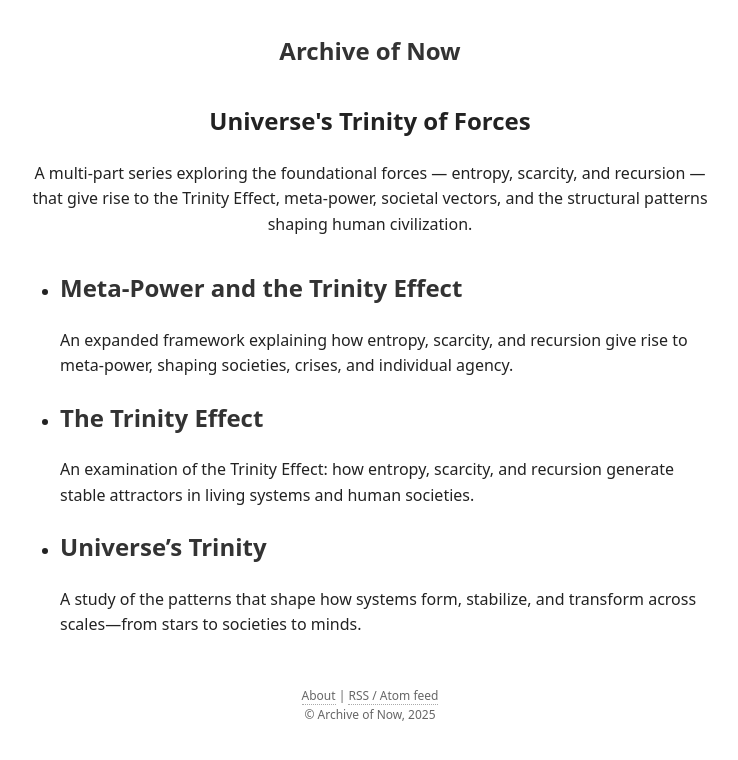
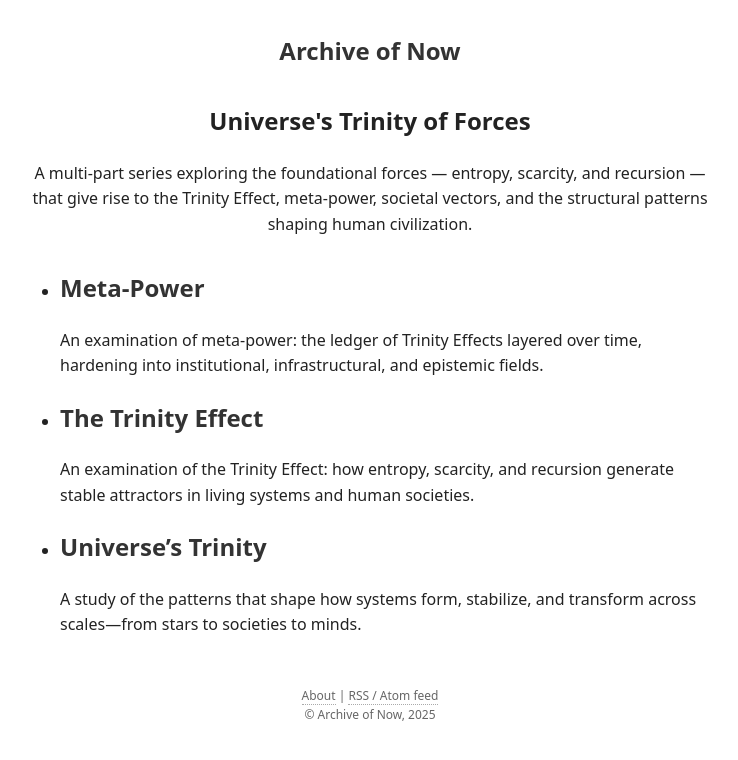
Before and after one commit to archive-of-now/archive-of-now.github.io, a Jekyll site: the page built from _trinity/index.md, in a window 1280 px wide. Shown: the top 760 px of the page, without its empty margins (270-1008 px from the left). Built offline with Jekyll 4.4.1, drawn with Linux system fonts in a browser that asks for light colours; some of the changed lines change nothing that is shown.

Commit message:
Refined and polished

```diff
--- a/_trinity/meta-power.md
+++ b/_trinity/meta-power.md
@@ -1,211 +1,312 @@
 ---
-title: "Meta-Power and the Trinity Effect"
-description: "An expanded framework explaining how entropy, scarcity, and recursion give rise to meta-power, shaping societies, crises, and individual agency."
+title: "Meta-Power"
+description: |
+    An examination of meta-power: the ledger of Trinity Effects layered over
+    time, hardening into institutional, infrastructural, and epistemic fields.
 ---
+# Meta-Power
 
-Building on the concepts of **[The Trinity of Forces](/trinity/the-holy-trinity-of-the-universe)** and **[The Trinity Effect](/trinity/the-trinity-effect)** (TTE) — the emergent system-level attractor arising from entropy, scarcity, and recursion — this essay examines how these forces manifest within human civilization.
+*Second-order fields in a world shaped by Universe’s Trinity.*
 
-TTE is observable across ecosystems, but in human societies it produces a particularly powerful phenomenon: **meta-power**.
+If Universe’s Trinity is the grammar and the Trinity Effect is the first sentence the universe writes with it, then **Meta-Power** is the paragraph: the field of accumulated structure that gives later sentences their tone, rhythm, and constraints.
 
-Historically, *meta-power* has been understood as a sociological second-order force — the power to shape power itself. But when viewed through the lens of TTE, its scope expands dramatically. Meta-power becomes a **system-wide attractor**, an emergent force governing epistemological frames, directing innovation, constraining agency, and shaping societal trajectories.
+Where the Trinity Effect describes the **first-order attractor** generated when entropy, scarcity, and recursion interact inside the corridor of viability, Meta-Power describes what happens when those attractors **repeat, sediment, and stack** in complex, recursive social systems over time.
 
-In this expanded framework:
+In other words:
 
-- Meta-power is **the invisible hand of the markets**.
-- Meta-power is **why nations go to war and why civilizations collapse**.
-- Meta-power is **the hidden structure behind tribes, institutions, ideologies, and information flows**.
-- Meta-power is what secret societies attempt to hack — structured or subconscious attempts to escape systemic gravity.
-- Meta-power is **the manifestation of the Trinity Effect** as it expresses itself in complex, recursive social systems.
+> **Meta-Power is the manifestation of the Trinity Effect in recursive human systems—and potentially any sufficiently recursive agentic system—accumulated into a field that shapes what becomes thinkable, buildable, and survivable.**
 
-Each section below unfolds a different facet of this expanded definition, culminating in how crises arise — and what individuals can realistically do within systems governed by these vectors.
+It is not an extra force beyond entropy, scarcity, and recursion.
+It is the **long memory** of how those forces have previously rebalanced.
 
 ---
 
-## Meta-Power as Systemic Vector
+## 1. From Attractor to Field
 
-Meta-power is the large-scale *directionality* of a system shaped by the Trinity Effect.
-Where individual actions fluctuate, meta-power stabilizes into a vector.
+The Trinity Effect tells us that systems under Universe’s Trinity tend to settle into recurrent configurations:
 
-- **Entropy** drives decay, turnover, and disorder.
-- **Scarcity** shapes competition and institutional selection.
-- **Recursion** amplifies winning structures and narratives through feedback loops.
+* characteristic hierarchies
+* familiar migration paths and flows
+* dominant institutional forms
+* predictable adoption and consolidation curves
 
-Meta-power is the **manifestation** of TTE at the level of societies, economies, and civilizations. It governs:
+In ecosystems, these attractors appear as:
 
-- which innovations rise
-- which ideologies spread
-- which institutions dominate
-- which narratives become “truth”
+* troop structures in primates
+* coalition patterns in lion prides
+* migration arcs in herds
 
-Individuals move within its field, but rarely alter its direction.
+In human systems, they appear as:
+
+* state forms and bureaucratic architectures
+* market concentration and platform dominance
+* geopolitical blocs and escalation patterns
+
+Each attractor is **local in time**: a configuration that emerges from a particular balance among entropy, scarcity, and recursion.
+
+Meta-Power begins when such attractors:
+
+* repeat across crises,
+* leave residues in infrastructure and institutions,
+* and become **background assumptions** rather than explicit choices.
+
+Over decades and centuries, the system no longer merely “falls into” an attractor. It **inherits** a field:
+
+* legal codes that outlive the regimes that wrote them
+* infrastructural grids that constrain future innovation
+* standard organizational forms that get copied by default
+* narrative templates that pre-interpret events
+
+That inherited field—the durable landscape created by accumulated attractors—is Meta-Power.
 
 ---
 
-## Edge-Seeking and Technological Pressure
+## 2. How Meta-Power Forms: Accumulated Trinity Effects
 
-Systems under scarcity and recursive competition naturally push toward the edge.
-This is true across all ecosystems:
+Each time a society passes through a rebalancing—whether a revolution, technological shock, financial crisis, or institutional overhaul—the Trinity Effect drives a recognizable sequence:
 
-- Lion prides escalate conflict under territorial scarcity.
-- Primate troops tighten hierarchy when resources become uneven.
-- Herding animals cluster tighter under predation pressure.
-- Human societies escalate technology to maintain comparative advantage.
+1. **Entropy rises:** existing order is destabilized.
+2. **Scarcity asserts:** resources, attention, or legitimacy become contested.
+3. **Recursion reorganizes:** new rules, institutions, and narratives stabilize a revised order.
 
-Modern systems embody this through:
+That reorganization does more than solve the immediate crisis. It **writes to a durable layer**:
 
-- military-technological competition
-- algorithmic acceleration
-- corporate hyper-optimization
-- geopolitical strategic races
+* new legal concepts
+* new infrastructure
+* new organizational patterns
+* new implicit “defaults” about what is normal and acceptable
 
-Even when individuals or institutions want restraint, **edge-seeking is baked into systemic dynamics**.
-It is not moral failure — it is structural inevitability.
+Most of these survive longer than the specific people and events that produced them.
+
+Stack enough of these rebalancings, and you get:
+
+> **Meta-Power as a historical field** — the cumulative ledger of past stabilizations, encoded in institutions, infrastructures, norms, and epistemic habits.
+
+Key properties:
+
+* **Inertia:** once formed, the field resists rapid change.
+* **Asymmetry:** it privileges some actors, narratives, and designs over others.
+* **Opacity:** most of it is invisible to participants; it appears as “how the world works.”
+* **Path-dependence:** earlier cascades constrain the space of later responses.
+
+Meta-Power is thus **second-order emergence**:
+
+* not just “there is an attractor now,”
+* but “the space of possible attractors is already shaped by past ones.”
 
 ---
 
-## Meta-Power and Epistemological Control
+## 3. Meta-Power and Institutional Structure
 
-Meta-power also governs **how societies think**.
+One face of Meta-Power is institutional.
 
-TTE creates epistemological frames: the set of assumptions a society uses to define reality. These frames determine:
+Over time, recursive social systems:
 
-- which ideas are credible
-- which narratives dominate
-- which futures are imaginable
-- which heresies must be contained
+* encode successful strategies into **organizations** and **laws**
+* scale coordination through **bureaucracy** and **infrastructure**
+* routinize decisions into **procedures** and **standards**
 
-Meta-power maintains these frames through recursive mechanisms:
+Entropy continually probes these structures—through crises, corruption, obsolescence. Scarcity selects which institutions survive. Recursion preserves and replicates the survivors.
 
-- institutions reproduce their own logics
-- tribes enforce identity boundaries
-- media ecosystems stabilize narratives
-- education systems standardize cognitive patterns
+The result is that:
 
-This is meta-power shaping *sensemaking itself*.
+* certain **state forms** (bureaucratic states, regulatory agencies, central banks) recur across political cultures
+* certain **corporate forms** (limited liability firms, platform conglomerates) dominate economic landscapes
+* certain **governance patterns** (professionalized armies, technocratic committees, treaty regimes) harden into default templates
+
+Meta-Power here is:
+
+* the **institutional field** that determines which designs are legible, fundable, and administratively feasible
+* the **scaffolding** that new movements, technologies, and ideologies must either plug into or dismantle
+
+Local actors can found new organizations.
+Meta-Power largely decides **which organizational types are viable at scale**.
 
 ---
 
-## Individual Agency vs. Systemic Dynamics
+## 4. Meta-Power and Epistemic Frames
 
-Individuals operate inside meta-power, and thus:
+Another face of Meta-Power is epistemic.
 
-- can perceive it
-- can resist it locally
-- can momentarily escape it
-- can exploit its edges
+Trinity Effects do not only shape structures; they also shape how societies **interpret** themselves. Repeated attractors generate **frames**—shared assumptions about:
 
-But cannot redirect the macro-vector.
+* what counts as evidence
+* which risks matter
+* which futures are plausible
+* which values are non-negotiable
 
-The macro-vector — shaped by scarcity, entropy, and recursion — dictates:
+Meta-Power governs sensemaking through recursive mechanisms:
 
-- technological adoption patterns
-- economic transitions
-- political realignments
-- information landscapes
+* institutions reproduce their own logics
+* media ecosystems stabilize narrative templates
+* education systems standardize cognitive patterns
+* professional communities enforce default models of reality
 
-Even historic visionaries shift trajectories only when the system is already primed.
+Over time, these processes produce:
 
-Individual innovation is a perturbation.
-Meta-power is the restoring force.
+* entrenched **epistemic regimes** (religious orthodoxies, technocratic rationalities, nationalist mythologies)
+* resilient **narrative baselines** (“growth is necessary,” “markets are efficient,” “security requires preemption”)
+
+Meta-Power in this dimension is:
+
+> **The field that shapes what can be said, believed, and imagined without triggering systemic rejection.**
+
+Novel ideas are entropic perturbations.
+Scarcity of attention and legitimacy filters them.
+Recursion amplifies the ones compatible with existing frames.
+
+The Trinity Effect selects; Meta-Power **remembers the selection**.
 
 ---
 
-## Externalized Safety and Systemic Fragility
+## 5. Edge-Seeking and Technological Acceleration
 
-As meta-power grows and individuals lose direct agency, societies increasingly **externalize safety**:
+Under scarcity and recursive competition, systems exhibiting Trinity Effects tend toward **edge-seeking**:
 
-- food infrastructure replaces subsistence skills
-- navigation apps replace spatial memory
-- security institutions replace communal vigilance
-- financial systems replace personal reserves
-- automation replaces cognitive resilience
+* squeezing more efficiency from resources
+* extracting more value from data and attention
+* moving coordination and control closer to real time
 
-This increases efficiency — but **reduces resilience**.
+Meta-Power channels this into **persistent technological pressure**:
 
-Externalized safety creates:
+* military–technological races
+* financial and algorithmic acceleration
+* corporate optimization arms races
+* geopolitical competition for infrastructural control
 
-- dependency
-- monocultures of failure
-- reduced redundancy
-- tightly coupled systems
-- brittle equilibrium
+This is not primarily about ideology.
+It is the structural consequence of:
 
-When safety is externalized, individuals become less adaptive, and the whole system becomes prone to **cascading collapse**.
+* entropy testing boundaries
+* scarcity rewarding those who push the frontier
+* recursion reinforcing successful edge strategies
+
+Meta-Power translates these dynamics into:
+
+* widespread norms of **continuous improvement**, **scaling**, and **optimization**
+* lock-in around infrastructures that assume acceleration as baseline (always-online networks, just-in-time logistics, real-time financial systems)
+
+The field begins to require *edge-seeking just to stay in place*.
 
 ---
 
-## Crises: Structural Inevitability and Patterns
+## 6. Externalized Safety and Systemic Fragility
 
-Crises arise when:
+As Meta-Power deepens, individual and local resilience is increasingly replaced by **externalized safety**:
 
-- entropy erodes institutional stability
-- scarcity intensifies competition
-- recursion amplifies runaway dynamics
-- externalized safety hollowizes resilience
+* food systems replacing local subsistence with global supply chains
+* navigation systems replacing spatial memory with GPS
+* financial systems replacing personal reserves with credit and derivatives
+* security systems replacing communal vigilance with professionalized policing
+* automated systems replacing embodied skills and judgment
 
-Crises are not exceptions.
-They are **phase transitions** — the system reconfiguring under TTE.
+Each move is rational locally:
 
-Historical cycles mirror this:
+* efficiency rises
+* convenience improves
+* short-term risk appears lower
 
-- Rome’s collapse under complexity overload
-- dynastic cycles driven by institutional recursion
-- the Bronze Age collapse fueled by over-coupling
-- post–WWI upheavals driven by ideological recursion
-- the 2008 crisis driven by leveraged financial recursion
-- modern fragility driven by algorithmic and infrastructural coupling
+At the field level, the Trinity forces interact differently:
 
-Crises are how meta-power resets itself.
+* **Entropy** now operates through tightly coupled infrastructures, not isolated failures.
+* **Scarcity** appears as bottlenecks in specialized systems, not general shortage.
+* **Recursion** entrenches dependencies and standardizes failure modes.
+
+Meta-Power here is the **architecture of dependency**:
+
+* monocultures of critical infrastructure
+* globalized just-in-time logistics
+* concentrated computation and communication hubs
+
+The net effect:
+
+* apparent safety at the micro-level
+* **heightened fragility** at the macro-level
+
+Crises become less frequent locally, but when they do occur, they propagate through the field as **cascading failures**.
 
 ---
 
-## Implications for Modern Society
+## 7. Crises as Meta-Power’s Self-Adjustment
 
-Today, the Trinity Effect is accelerating:
+Crises are often narrated as anomalies, mistakes, or moral failures.
+Within this framework, they are better understood as **field-level adjustments**.
 
-- global interdependence tightens coupling
-- technological acceleration increases edge seeking pressure
-- information ecosystems intensify epistemic recursion
-- automation expands externalized safety
-- climate and energy constraints deepen scarcity
+Crises emerge when:
 
-Meta-power has never been stronger or more opaque.
+* entropy erodes institutional coherence faster than recursion can compensate
+* scarcity intensifies beyond what existing structures can distribute or buffer
+* recursion amplifies misaligned logics (e.g., speculative bubbles, ideological extremization)
+* externalized safety has hollowed out local resilience
 
-Civilizational macro-vectors point toward:
+At that point, the existing Meta-Power configuration becomes non-viable.
+The system enters a phase where:
 
-- rising complexity
-- faster feedback loops
-- higher fragility
-- diminishing individual agency
+* previously stable attractors dissolve
+* contested interpretations proliferate
+* institutional and infrastructural rewiring becomes unavoidable
 
-This is not a failure of governance.
-It is the structural consequence of TTE.
+From the Trinity perspective, these are **Equilibrium Cascades**:
+turbulent sequences through which the field reorganizes and writes a new chapter to its own history.
+
+Meta-Power is both:
+
+* the reason the crisis takes the shape it does (which structures break, which survive), and
+* the entity being rewritten by the crisis (which attractors remain possible afterward).
 
 ---
 
-## Second-Track Strategies: Navigating the Macro-Vector
+## 8. Individual Agency Inside the Meta-Power Field
 
-Individuals cannot alter meta-power.
-But they can reposition themselves relative to it.
+Within Meta-Power, individual and collective actors have **contextual** agency:
 
-Second-track strategies aim to restore **local agency and resilience**:
+They can:
 
-- redundancy and buffer capacity
-- epistemic independence
-- hybrid cognitive skills (human + machine)
-- selective disengagement from high-recursion environments
-- community-scale resilience
-- diversified income and capability portfolios
-- practical survival and continuity skills
+* perceive aspects of the field (through analysis, history, modeling)
+* exploit local asymmetries (niches, arbitrage, early-mover advantages)
+* seed alternatives at the edges (pilot institutions, parallel infrastructures, subcultures)
+* shape narratives within certain bounds
 
-These do not change the macro-vector —
-but they change *exposure* to it.
+They cannot, in isolation:
 
-Second-track living is costly, requires commitment, and often creates social friction.
-But it provides one of the few viable paths to maintain agency within systems governed by TTE.
+* rewrite the macro-field on demand
+* bypass the accumulated constraints of infrastructure, institutions, and epistemic regimes
+* suspend the trinitarian forces themselves
+
+Practical implications:
+
+* **Scale calibration:** distinguish between local optimization, meso-scale institutional reform, and rare field-level shifts.
+* **Exposure management:** reduce reliance on brittle Meta-Power dependencies where possible (single infrastructures, single narratives, single institutions).
+* **Second-track strategies:** cultivate redundancy, epistemic independence, and community-level resilience without expecting systemic control.
+
+Meta-Power is not oppressive by default; it is structural by default.
+
+Agency is neither illusory nor sovereign.
+It operates **inside** a field shaped by previous Trinity Effects.
 
 ---
 
-## Author’s Note
+## 9. Bridge to Equilibrium Cascades
 
-This essay was developed collaboratively with GPT-assisted drafting and refinement.
+Universe’s Trinity defines the **forces**.
+The Trinity Effect describes the **first-order attractor** those forces generate.
+Meta-Power is the **field of accumulated attractors**: the long memory of how systems have previously rebalanced.
+
+Over time, this field:
+
+* channels future Trinity Effects
+* constrains which crises become possible
+* shapes which stabilizations can succeed
+* amplifies both edge-seeking and fragility
+
+When pressure in the field exceeds what existing structures can absorb, systems do not simply “fail.” They enter **Equilibrium Cascades**:
+
+* sequences where entropy, scarcity, and recursion renegotiate their ratios
+* periods where Meta-Power is partially unwritten and rewritten
+* transitions from one dominant configuration of the field to another
+
+The next essay follows this shift:
+
+> from forces → attractor → **field** → cascade
+> from Meta-Power as long memory
+> to Equilibrium Cascades as the turbulent dynamics through which that memory is revised.
```
